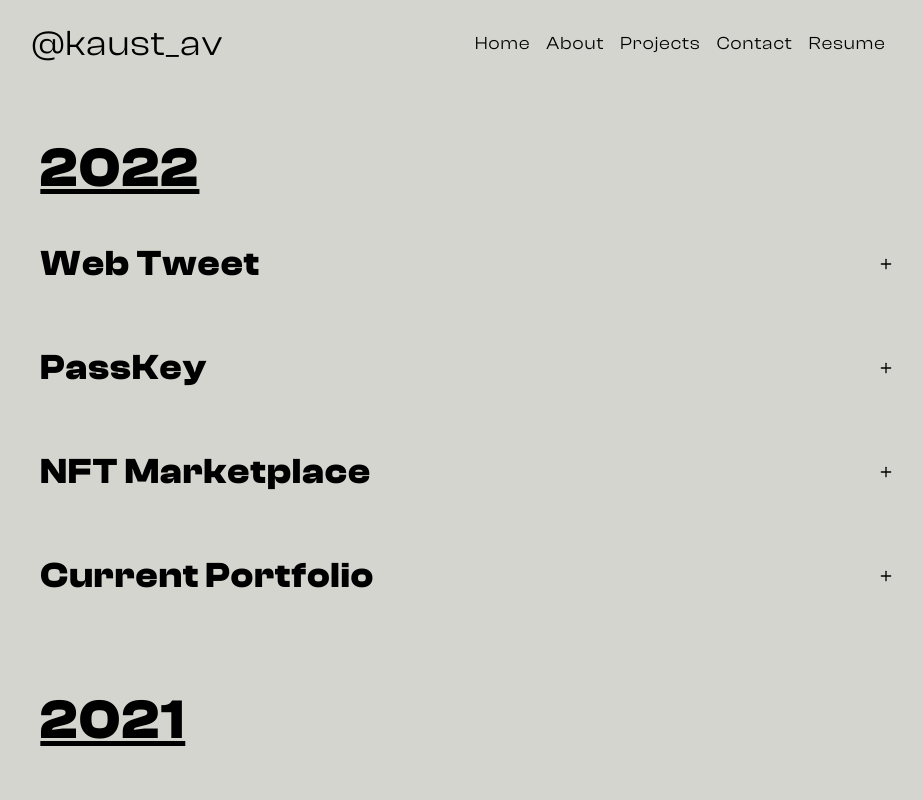
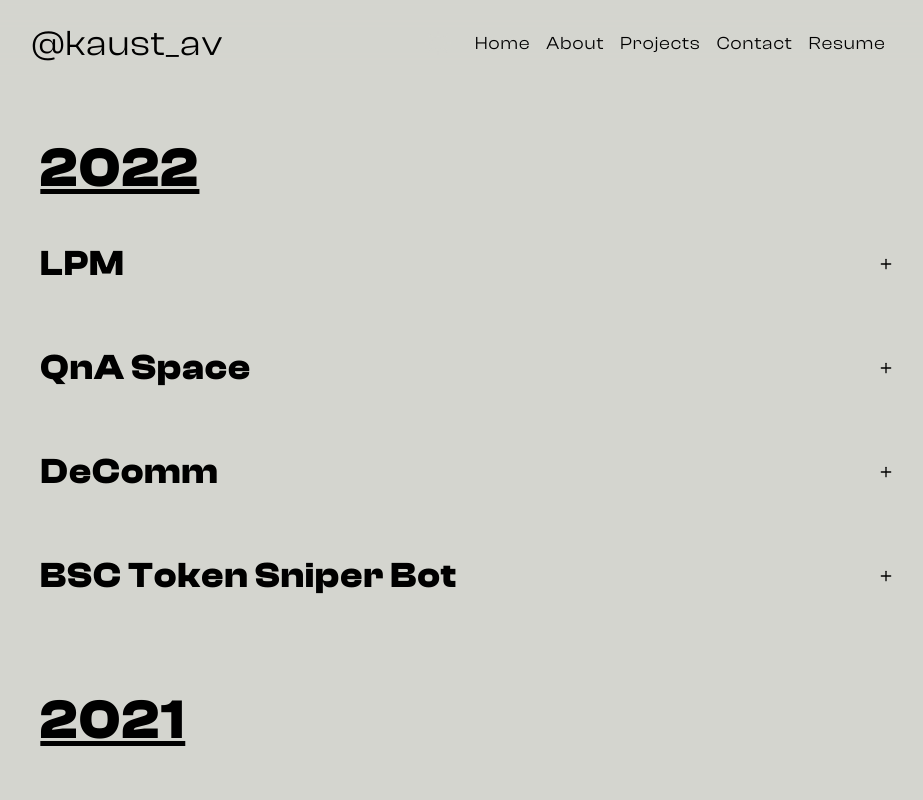
Before and after one commit to kaustav927/Portfolio2.0, a Next.js app in the folder portfolio2.0/: page /Projects in a window 1280 px wide. Shown: the top 800 px of the page, without its empty margins (173-1096 px from the left). Built offline with nearby package versions, Linux system fonts and the light colour scheme.

Commit message:
project page issues

```diff
--- a/portfolio2.0/components/BestProjects.tsx
+++ b/portfolio2.0/components/BestProjects.tsx
@@ -2,9 +2,8 @@ import React, { useState } from "react";
 import { FaGithub } from "react-icons/fa";
 import { SiDevpost } from "react-icons/si";
 import Link from "next/link";
-import { BestProjectData } from "../components/ProjectData";
 import { FiPlus, FiMinus } from "react-icons/fi";
-
+import pData from '../projectData.json';
 const BestProjects = () => {
   interface selectedData {
     index: number | null | any;
@@ -21,7 +20,7 @@ const BestProjects = () => {
     Tools: string[];
   }
 
-  const projectData = BestProjectData;
+  const projectData = pData.BestProjectData;
   const [selected, setSelected] = useState<selectedData | any | null>(null);
 
   const toggle = (index: null) => {
--- a/portfolio2.0/components/Navbar.tsx
+++ b/portfolio2.0/components/Navbar.tsx
@@ -181,21 +181,17 @@ export default function Navbar() {
                 </h1>
               </Link>
 
-              <Link href="/about/" passHref>
+              <Link href="/about" passHref>
                 <h1 className="text-sm font-regular mx-2 dark:text-white">
                   About
                 </h1>
               </Link>
-
-              <Link href="/projects/" passHref>
-                <a>
-                  <h1 className="text-sm font-regular px-2 dark:text-white">
-                    Projects
-                  </h1>
-                </a>
+              <Link href="/projects" passHref>
+                <h1 className="text-sm font-regular mx-2 dark:text-white">
+                  Projects
+                </h1>
               </Link>
-
-              <Link href="/contact/" passHref>
+              <Link href="/contact" passHref>
                 <h1 className="text-sm font-regular mx-2 dark:text-white">
                   Contact
                 </h1>
--- a/portfolio2.0/components/TimelineProjects.tsx
+++ b/portfolio2.0/components/TimelineProjects.tsx
@@ -2,8 +2,10 @@ import React, { useState } from "react";
 import { FaGithub } from "react-icons/fa";
 import { SiDevpost } from "react-icons/si";
 import Link from "next/link";
-import { ProjectData20,ProjectData21,ProjectData22 } from "../components/ProjectData";
+//import { ProjectData20,ProjectData21,ProjectData22 } from "../components/ProjectData";
 import { FiPlus, FiMinus } from "react-icons/fi";
+ import pData from '../projectData.json';
+
 
 const TimelineProjects =() => {
   interface selectedData {
@@ -21,9 +23,9 @@ const TimelineProjects =() => {
   }
 
 
-  let projectData20= ProjectData20;
-  let projectData21 = ProjectData21;
-  let projectData22 = ProjectData22;
+  let projectData20= pData.PD20;
+  let projectData21 = pData.PD21;
+  let projectData22 = pData.PD22;
 
   const [selected20, setSelected20] = useState<selectedData | any | null>(null);
   const [selected21, setSelected21] = useState<selectedData | any | null>(null);
--- a/portfolio2.0/pages/Projects.tsx
+++ b/portfolio2.0/pages/Projects.tsx
@@ -3,7 +3,9 @@ import type { NextPage } from "next";
 import Navbar from "../components/Navbar";
 import Head from "next/head";
 import TimelineProjects from "../components/TimelineProjects";
-const projects: NextPage = () => {
+
+
+const projects:NextPage = () => {
   return (
     <div className="h-screen scroll-smooth bg-cool-white dark:bg-slate-800 text-black ">
     <Head>
--- /dev/null
+++ b/portfolio2.0/projectData.json
@@ -0,0 +1,164 @@
+{
+"PD20" : [
+
+    {
+        "name": "Auto Apply",
+        "id": "1",
+        "timeLine": "August 2020",
+        "description": "Lorem ipsum dolor sit amet, consectetur adipiscing elit, sed do eiusmod tempor incididunt ut labore et dolore magna aliqua. Ut enim ad minim veniam, quis nostrud exercitation ullamco laboris nisi ut aliquip ex ea commodo consequat. Duis aute irure dolor in reprehenderit in voluptate velit esse cillum dolore eu fugiat nulla pariatur. ",
+        "githubLink": "https://github.com/kaustav927/AutoApply",
+        "devpostLink": "",
+        "websiteLink": "",
+        "Tools": ["React.js", "Vue.js", "Vercel", "Flask"]
+    },
+    {
+        "name": "Portfolio 1.0",
+        "id": "2",
+        "timeLine": "June 2020",
+        "description": "Lorem ipsum dolor sit amet, consectetur adipiscing elit, sed do eiusmod tempor incididunt ut labore et dolore magna aliqua. Ut enim ad minim veniam, quis nostrud exercitation ullamco laboris nisi ut aliquip ex ea commodo consequat. Duis aute irure dolor in reprehenderit in voluptate velit esse cillum dolore eu fugiat nulla pariatur. ",
+        "githubLink": "https://github.com/kaustav927/Portfolio",
+        "devpostLink": "",
+        "websiteLink": "",
+        "Tools": ["React.js", "Vue.js", "Vercel", "Flask"]
+    }
+],
+"PD21" : [
+    {
+        "name": "LPM",
+        "id": "1",
+        "timeLine": "January 2021",
+        "description": "Lorem ipsum dolor sit amet, consectetur adipiscing elit, sed do eiusmod tempor incididunt ut labore et dolore magna aliqua. Ut enim ad minim veniam, quis nostrud exercitation ullamco laboris nisi ut aliquip ex ea commodo consequat. Duis aute irure dolor in reprehenderit in voluptate velit esse cillum dolore eu fugiat nulla pariatur. ",
+        "githubLink": "https://github.com/kaustav927/LoanPredictionModel",
+        "devpostLink": "https://devpost.com/software/ml-in-ml",
+        "websiteLink": "https://loan-prediction-model-kaustav927.vercel.app/",
+        "Tools": ["React.js", "Vue.js", "Vercel", "Flask"]
+    },
+
+    {
+        "name": "QnA Space",
+        "id": "2",
+        "timeLine": "March 2021",
+        "description": "Lorem ipsum dolor sit amet, consectetur adipiscing elit, sed do eiusmod tempor incididunt ut labore et dolore magna aliqua. Ut enim ad minim veniam, quis nostrud exercitation ullamco laboris nisi ut aliquip ex ea commodo consequat. Duis aute irure dolor in reprehenderit in voluptate velit esse cillum dolore eu fugiat nulla pariatur. ",
+        "githubLink": "https://github.com/prabh124/qna-space",
+        "devpostLink": "https://devpost.com/software/qna-space",
+        "websiteLink": "",
+        "Tools": ["React.js", "Vue.js", "Vercel", "Flask","React.js", "Vue.js", "Vercel", "Flask"]
+    },
+
+    {
+        "name": "DeComm",
+        "id": "3",
+        "timeLine": "June 2021",
+        "description": "Lorem ipsum dolor sit amet, consectetur adipiscing elit, sed do eiusmod tempor incididunt ut labore et dolore magna aliqua. Ut enim ad minim veniam, quis nostrud exercitation ullamco laboris nisi ut aliquip ex ea commodo consequat. Duis aute irure dolor in reprehenderit in voluptate velit esse cillum dolore eu fugiat nulla pariatur. ",
+        "githubLink": "https://github.com/kaustav927/DeComm",
+        "devpostLink": "",
+        "websiteLink": "",
+        "Tools": ["React.js", "Vue.js", "Vercel", "Flask","React.js", "Vue.js", "Vercel", "Flask"]
+    },
+
+    {
+        "name": "BSC Token Sniper Bot",
+        "id": "4",
+        "timeLine": "May 2021",
+        "description": "Lorem ipsum dolor sit amet, consectetur adipiscing elit, sed do eiusmod tempor incididunt ut labore et dolore magna aliqua. Ut enim ad minim veniam, quis nostrud exercitation ullamco laboris nisi ut aliquip ex ea commodo consequat. Duis aute irure dolor in reprehenderit in voluptate velit esse cillum dolore eu fugiat nulla pariatur. ",
+        "githubLink": "https://github.com/kaustav927/CryptoSniperBotBSC",
+        "devpostLink": "",
+        "websiteLink": "",
+        "Tools": ["React.js", "Vue.js", "Vercel", "Flask","React.js", "Vue.js", "Vercel", "Flask"]
+    }
+],
+
+"PD22" : [
+    {
+        "name": "LPM",
+        "id": "1",
+        "timeLine": "January 2021",
+        "description": "Lorem ipsum dolor sit amet, consectetur adipiscing elit, sed do eiusmod tempor incididunt ut labore et dolore magna aliqua. Ut enim ad minim veniam, quis nostrud exercitation ullamco laboris nisi ut aliquip ex ea commodo consequat. Duis aute irure dolor in reprehenderit in voluptate velit esse cillum dolore eu fugiat nulla pariatur. ",
+        "githubLink": "https://github.com/kaustav927/LoanPredictionModel",
+        "devpostLink": "https://devpost.com/software/ml-in-ml",
+        "websiteLink": "https://loan-prediction-model-kaustav927.vercel.app/",
+        "Tools": ["React.js", "Vue.js", "Vercel", "Flask"]
+    },
+
+    {
+        "name": "QnA Space",
+        "id": "2",
+        "timeLine": "March 2021",
+        "description": "Lorem ipsum dolor sit amet, consectetur adipiscing elit, sed do eiusmod tempor incididunt ut labore et dolore magna aliqua. Ut enim ad minim veniam, quis nostrud exercitation ullamco laboris nisi ut aliquip ex ea commodo consequat. Duis aute irure dolor in reprehenderit in voluptate velit esse cillum dolore eu fugiat nulla pariatur. ",
+        "githubLink": "https://github.com/prabh124/qna-space",
+        "devpostLink": "https://devpost.com/software/qna-space",
+        "websiteLink": "",
+        "Tools": ["React.js", "Vue.js", "Vercel", "Flask","React.js", "Vue.js", "Vercel", "Flask"]
+    },
+
+    {
+        "name": "DeComm",
+        "id": "3",
+        "timeLine": "June 2021",
+        "description": "Lorem ipsum dolor sit amet, consectetur adipiscing elit, sed do eiusmod tempor incididunt ut labore et dolore magna aliqua. Ut enim ad minim veniam, quis nostrud exercitation ullamco laboris nisi ut aliquip ex ea commodo consequat. Duis aute irure dolor in reprehenderit in voluptate velit esse cillum dolore eu fugiat nulla pariatur. ",
+        "githubLink": "https://github.com/kaustav927/DeComm",
+        "devpostLink": "",
+        "websiteLink": "",
+        "Tools": ["React.js", "Vue.js", "Vercel", "Flask","React.js", "Vue.js", "Vercel", "Flask"]
+    },
+
+    {
+        "name": "BSC Token Sniper Bot",
+        "id": "4",
+        "timeLine": "May 2021",
+        "description": "Lorem ipsum dolor sit amet, consectetur adipiscing elit, sed do eiusmod tempor incididunt ut labore et dolore magna aliqua. Ut enim ad minim veniam, quis nostrud exercitation ullamco laboris nisi ut aliquip ex ea commodo consequat. Duis aute irure dolor in reprehenderit in voluptate velit esse cillum dolore eu fugiat nulla pariatur. ",
+        "githubLink": "https://github.com/kaustav927/CryptoSniperBotBSC",
+        "devpostLink": "",
+        "websiteLink": "",
+        "Tools": ["React.js", "Vue.js", "Vercel", "Flask","React.js", "Vue.js", "Vercel", "Flask"]
+    }
+
+],
+
+"BestProjectData" : [
+
+    {
+        "name": "LPM",
+        "id": "1",
+        "timeLine": "January 2021",
+        "description": "Lorem ipsum dolor sit amet, consectetur adipiscing elit, sed do eiusmod tempor incididunt ut labore et dolore magna aliqua. Ut enim ad minim veniam, quis nostrud exercitation ullamco laboris nisi ut aliquip ex ea commodo consequat. Duis aute irure dolor in reprehenderit in voluptate velit esse cillum dolore eu fugiat nulla pariatur. ",
+        "githubLink": "https://github.com/kaustav927/LoanPredictionModel",
+        "devpostLink": "https://devpost.com/software/ml-in-ml",
+        "websiteLink": "https://loan-prediction-model-kaustav927.vercel.app/",
+        "Tools": ["React.js", "Vue.js", "Vercel", "Flask"]
+    },
+
+    {
+        "name": "QnA Space",
+        "id": "2",
+        "timeLine": "March 2021",
+        "description": "Lorem ipsum dolor sit amet, consectetur adipiscing elit, sed do eiusmod tempor incididunt ut labore et dolore magna aliqua. Ut enim ad minim veniam, quis nostrud exercitation ullamco laboris nisi ut aliquip ex ea commodo consequat. Duis aute irure dolor in reprehenderit in voluptate velit esse cillum dolore eu fugiat nulla pariatur. ",
+        "githubLink": "https://github.com/prabh124/qna-space",
+        "devpostLink": "https://devpost.com/software/qna-space",
+        "websiteLink": "",
+        "Tools": ["React.js", "Vue.js", "Vercel", "Flask","React.js", "Vue.js", "Vercel", "Flask"]
+    },
+    {
+        "name": "PassKey",
+        "id": "2",
+        "timeLine": "March 2022",
+        "description": "Lorem ipsum dolor sit amet, consectetur adipiscing elit, sed do eiusmod tempor incididunt ut labore et dolore magna aliqua. Ut enim ad minim veniam, quis nostrud exercitation ullamco laboris nisi ut aliquip ex ea commodo consequat. Duis aute irure dolor in reprehenderit in voluptate velit esse cillum dolore eu fugiat nulla pariatur. ",
+        "githubLink": "https://github.com/kaustav927/PassKey",
+        "devpostLink": "",
+        "websiteLink": "https://pass-q7s3urrfx-kaustav927.vercel.app/",
+        "Tools": ["React.js", "Vue.js", "Vercel", "Flask"]
+    },
+
+    {
+        "name": "NFT Market Place",
+        "id": "4",
+        "timeLine": "Dec 2020-Jan 2021",
+        "description": "Lorem ipsum dolor sit amet, consectetur adipiscing elit, sed do eiusmod tempor incididunt ut labore et dolore magna aliqua. Ut enim ad minim veniam, quis nostrud exercitation ullamco laboris nisi ut aliquip ex ea commodo consequat. Duis aute irure dolor in reprehenderit in voluptate velit esse cillum dolore eu fugiat nulla pariatur. ",
+        "githubLink": "",
+        "devpostLink": "",
+        "websiteLink": "",
+        "Tools": ["React.js", "Vue.js", "Vercel", "Flask"]
+    }
+]
+
+}
--- a/portfolio2.0/tsconfig.json
+++ b/portfolio2.0/tsconfig.json
@@ -7,6 +7,7 @@
       "esnext"
     ],
     "allowJs": true,
+    "allowSyntheticDefaultImports": true,
     "skipLibCheck": true,
     "strict": true,
     "forceConsistentCasingInFileNames": true,
```
Also changed, not shown: 1 other file (tests, documents, lock files or other folders).
